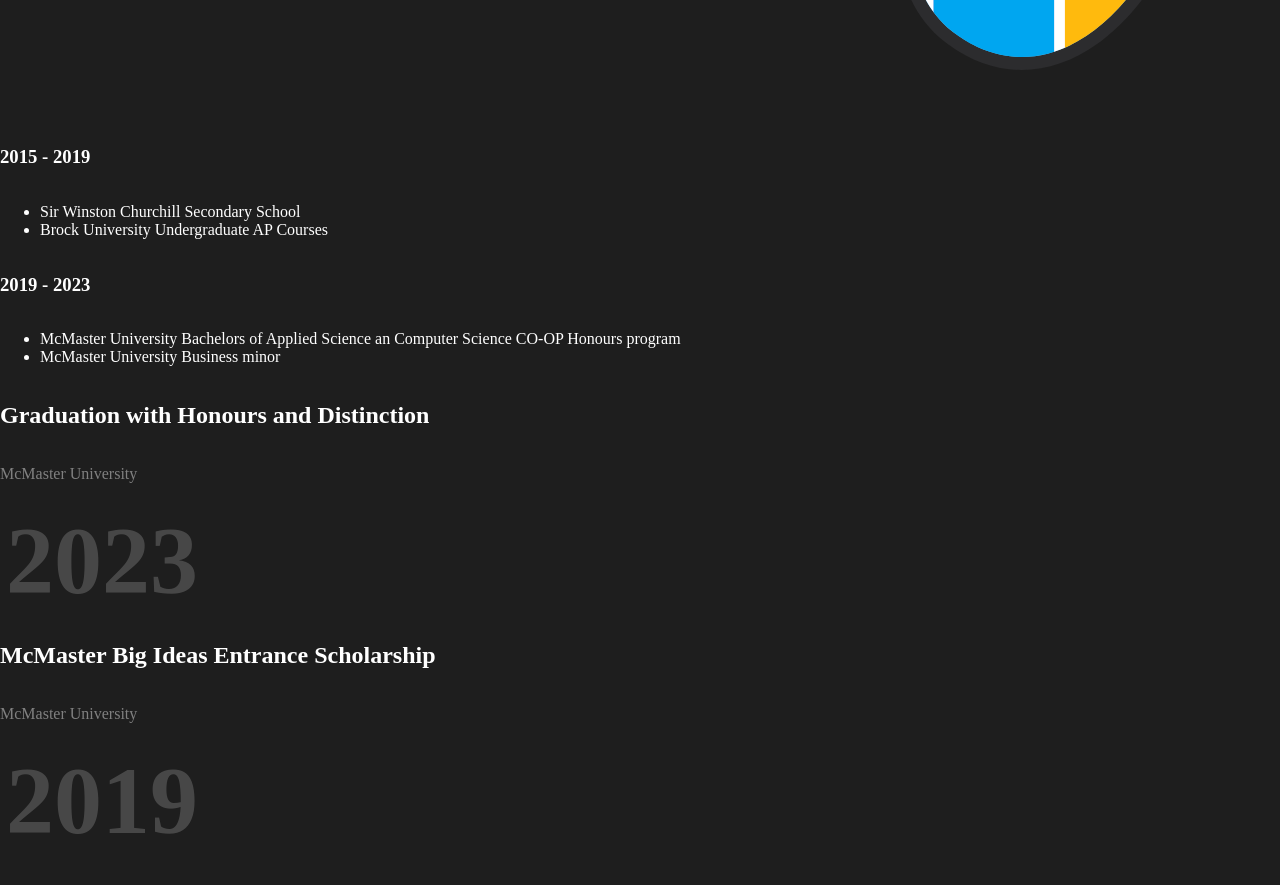
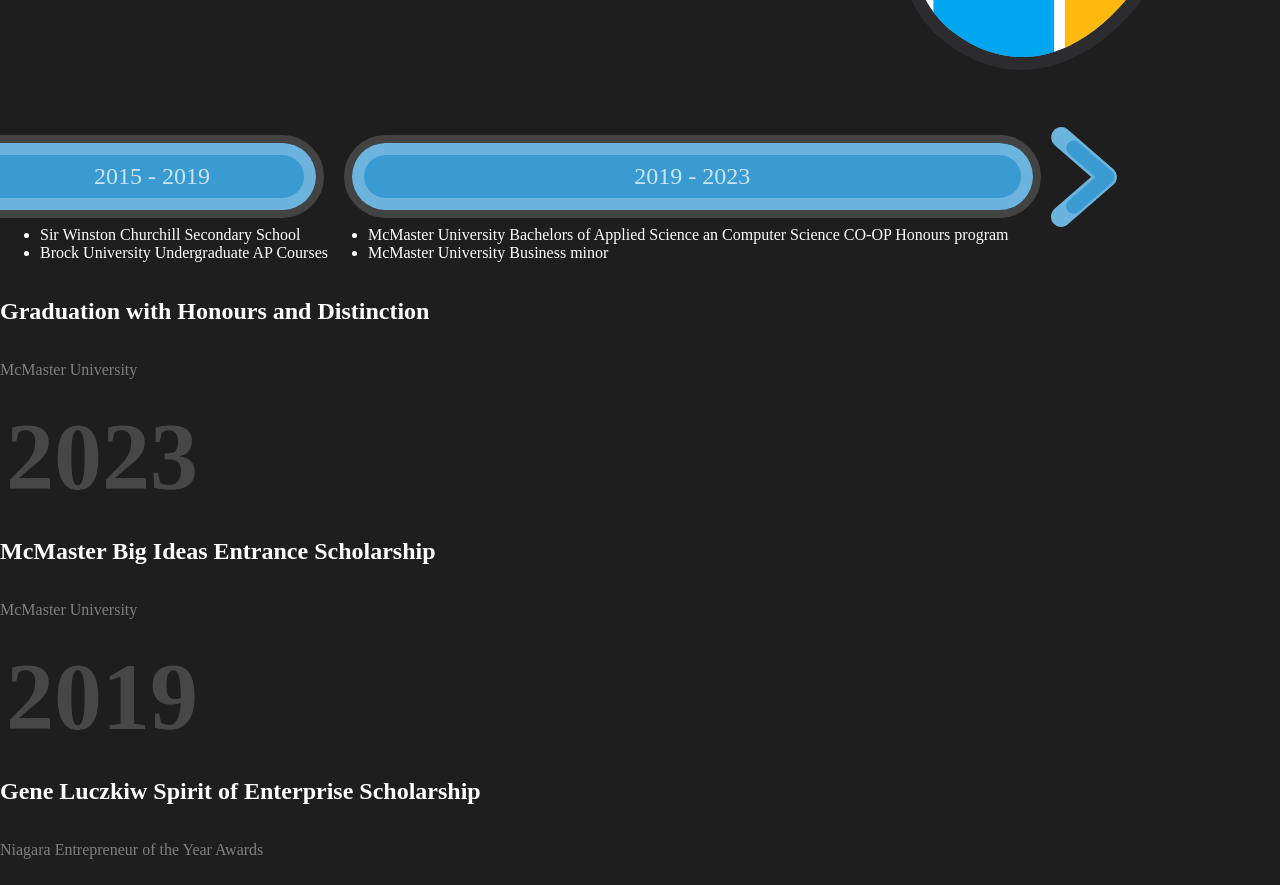
Before and after one commit to Daniel-Genkin/Website, a Vue app: page / in a window 1280 px wide. Shown: the part 4020-4905 px from the top of the page. Built offline with nearby package versions, Linux system fonts and the light colour scheme.

Commit message:
styled education section

```diff
--- /dev/null
+++ b/src/components/elements/Chevron.vue
@@ -0,0 +1,33 @@
+<script setup lang="ts">
+withDefaults(defineProps<{
+    color: string,
+    leftRounded: boolean,
+    rightRounded: boolean,
+}>(), {
+    color: "#3A9BD2",
+    leftRounded: true,
+    rightRounded: true
+});
+</script>
+
+<template>
+  <div>
+    <svg width="100%" height="100%" viewBox="0 0 169 257" fill="none" xmlns="http://www.w3.org/2000/svg">
+      <path d="M159.336 149.118C170.269 139.597 171.626 122.765 162.367 111.523C153.108 100.28 136.739 98.8849 125.805 108.406L9.17709 209.968C-1.7562 219.489 -3.1134 236.321 6.14573 247.563C15.4048 258.806 31.774 260.201 42.7073 250.68L159.336 149.118Z" fill="#6BB4DD"/>
+      <path d="M43.1938 6.31939C32.2604 -3.20146 15.8913 -1.8058 6.63223 9.4367C-2.62682 20.6792 -1.26951 37.5112 9.66384 47.0321L126.293 148.593C137.226 158.114 153.595 156.719 162.854 145.476C172.113 134.234 170.756 117.402 159.823 107.881L43.1938 6.31939Z" fill="#6BB4DD"/>
+      <path d="M155.909 144.083C163.931 137.118 164.927 124.805 158.133 116.581C151.339 108.357 139.329 107.336 131.307 114.301L45.7335 188.595C37.7114 195.56 36.7156 207.873 43.5093 216.097C50.303 224.321 62.3135 225.342 70.3355 218.377L155.909 144.083Z" fill="#3A9BD2"/>
+      <path d="M70.6925 39.6227C62.6704 32.6581 50.6599 33.679 43.8662 41.9031C37.0726 50.1272 38.0685 62.4401 46.0906 69.4048L131.665 143.699C139.687 150.663 151.697 149.642 158.491 141.418C165.284 133.194 164.289 120.881 156.266 113.917L70.6925 39.6227Z" fill="#3A9BD2"/>
+    </svg>
+
+  </div>
+</template>
+
+<style scoped>
+svg {
+  box-sizing: border-box;
+  -moz-box-sizing: border-box;
+  -webkit-box-sizing: border-box;
+  margin-left: 24px;
+  margin-right: 12px;
+}
+</style>
--- /dev/null
+++ b/src/components/elements/StraightPill.vue
@@ -0,0 +1,46 @@
+<script setup lang="ts">
+withDefaults(defineProps<{
+    color: string,
+    leftRounded: boolean,
+    rightRounded: boolean,
+}>(), {
+    color: "#3A9BD2",
+    leftRounded: true,
+    rightRounded: true
+});
+</script>
+
+<template>
+  <div>
+    <div id="pill"
+        :style="{
+            backgroundColor: color,
+            borderTopLeftRadius: leftRounded ? '100vmax' : '0',
+            borderBottomLeftRadius: leftRounded ? '100vmax' : '0',
+            borderTopRightRadius: rightRounded ? '100vmax' : '0',
+            borderBottomRightRadius: rightRounded ? '100vmax' : '0',
+            marginLeft: leftRounded ? '24px' : '-12px',
+            marginRight: rightRounded ? '24px' : '-12px'
+        }">
+        <slot ></slot>
+    </div>
+  </div>
+</template>
+
+<style scoped>
+#pill {
+  display: flex;
+  justify-content: center;
+  align-items: center;
+  box-sizing: border-box;
+  -moz-box-sizing: border-box;
+  -webkit-box-sizing: border-box;
+  border: 12px solid rgba(255, 255, 255, 0.25);
+  outline: 8px solid rgba(176, 176, 176, 0.25);
+  padding: 8px;
+  height: 100%;
+  width: 100%;
+  color: rgba(255, 255, 255, 0.739);
+  font-size: 1.5rem;
+}
+</style>
--- a/src/components/sections/Education.vue
+++ b/src/components/sections/Education.vue
@@ -1,4 +1,6 @@
 <script setup lang="ts">
+import StraightPill from "@/components/elements/StraightPill.vue";
+import Chevron from "../elements/Chevron.vue";
 
 defineProps<{
   content: Education[]
@@ -7,15 +9,16 @@
 
 <template>
   <div>
-    <div v-for="item in content">
-      <div class="cols">
-        <h3>{{ item.startingDate }} - {{ item.endingDate }}</h3>
+    <div class="rows">
+      <div v-for="(item, index) in content" :key="index">
+        <straight-pill class="pill" :left-rounded="index == content.length - 1">{{ item.startingDate }} - {{ item.endingDate }}</straight-pill>
         <ul>
           <li v-for="achievement in item.achievements" :key="achievement">
             {{ achievement }}
           </li>
         </ul>
       </div>
+      <chevron class="chevron"/>
     </div>
   </div>
 </template>
@@ -24,10 +27,17 @@
 .rows {
   display: flex;
   flex-direction: row;
+  justify-content: left;
 }
 .cols {
   display: flex;
   flex-direction: column;
 }
+.pill {
+  margin-top: 16px;
+}
+.chevron {
+  height: 100px;
+}
 
 </style>
```
Also changed, not shown: src/assets/chevron.svg (added).
